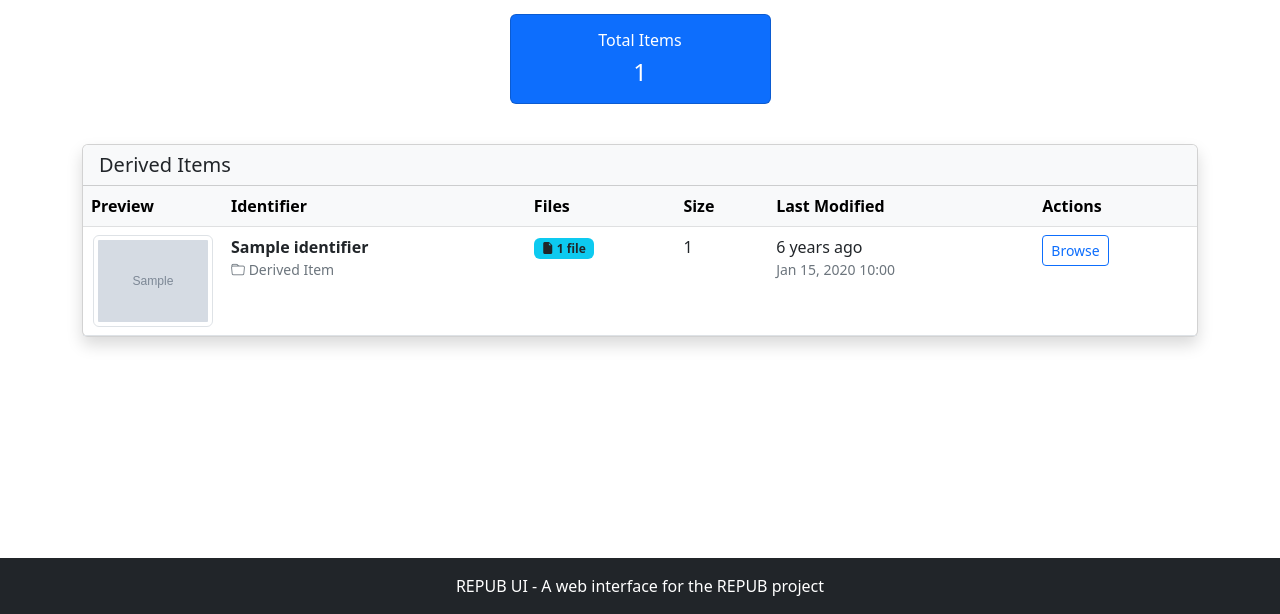
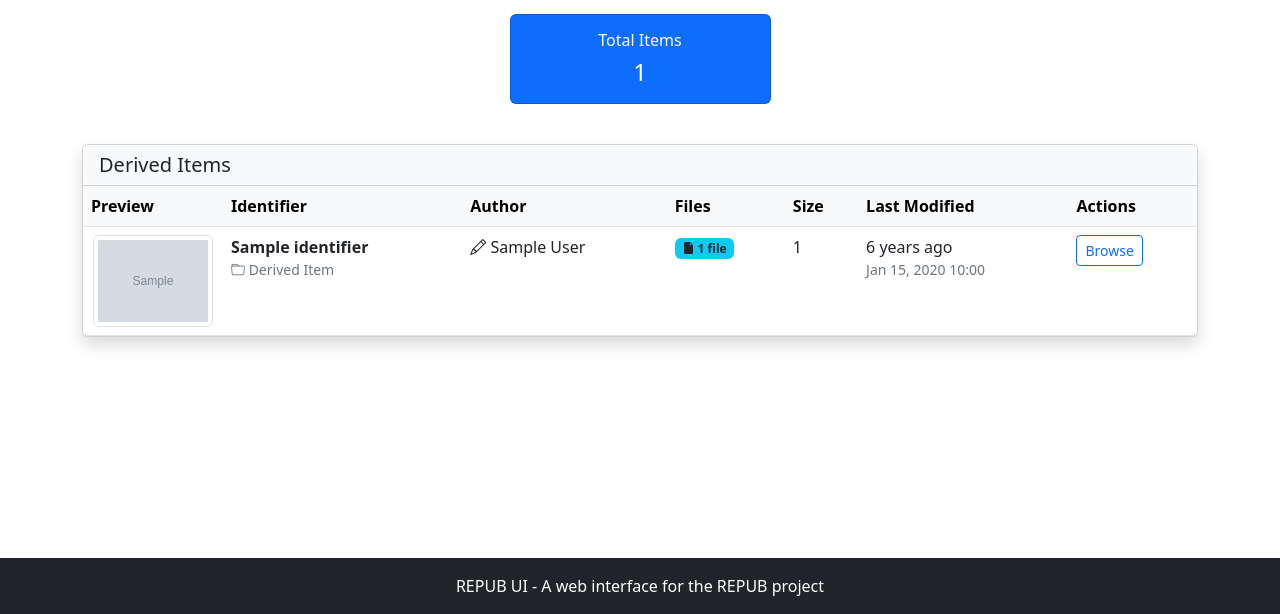
Before and after one commit to sushant354/servantsofknowledge, a Django app: template repub/repubui/templates/repub_interface/all_items.html in a window 1280 px wide. Shown: the part 186-800 px from the top of the page. Run offline with Django 5.2, Linux system fonts and the light colour scheme; the template is opened without the code that fills it: most values are stand-ins (such as "Sample title", 1, 10 or a date in 2020); grey boxes marked "Sample" are stand-in pictures; some libraries are stand-ins or nearby versions.

Commit message:
Add author to the items page

```diff
--- a/repub/repubui/templates/repub_interface/all_items.html
+++ b/repub/repubui/templates/repub_interface/all_items.html
@@ -61,6 +61,7 @@
                         <tr>
                             <th style="width: 140px;">Preview</th>
                             <th>Identifier</th>
+                            <th>Author</th>
                             {% if user.is_staff %}<th>Owner</th>{% endif %}
                             <th>Files</th>
                             <th>Size</th>
@@ -95,6 +96,13 @@
                                         </small>
                                     </div>
                                 </div>
+                            </td>
+                            <td>
+                                {% if item.author %}
+                                    <span><i class="bi bi-pencil"></i> {{ item.author }}</span>
+                                {% else %}
+                                    <span class="text-muted">—</span>
+                                {% endif %}
                             </td>
                             {% if user.is_staff %}
                             <td>
```
Also changed, not shown: repub/repubui/repub_interface/views.py (+10 -5 lines).
